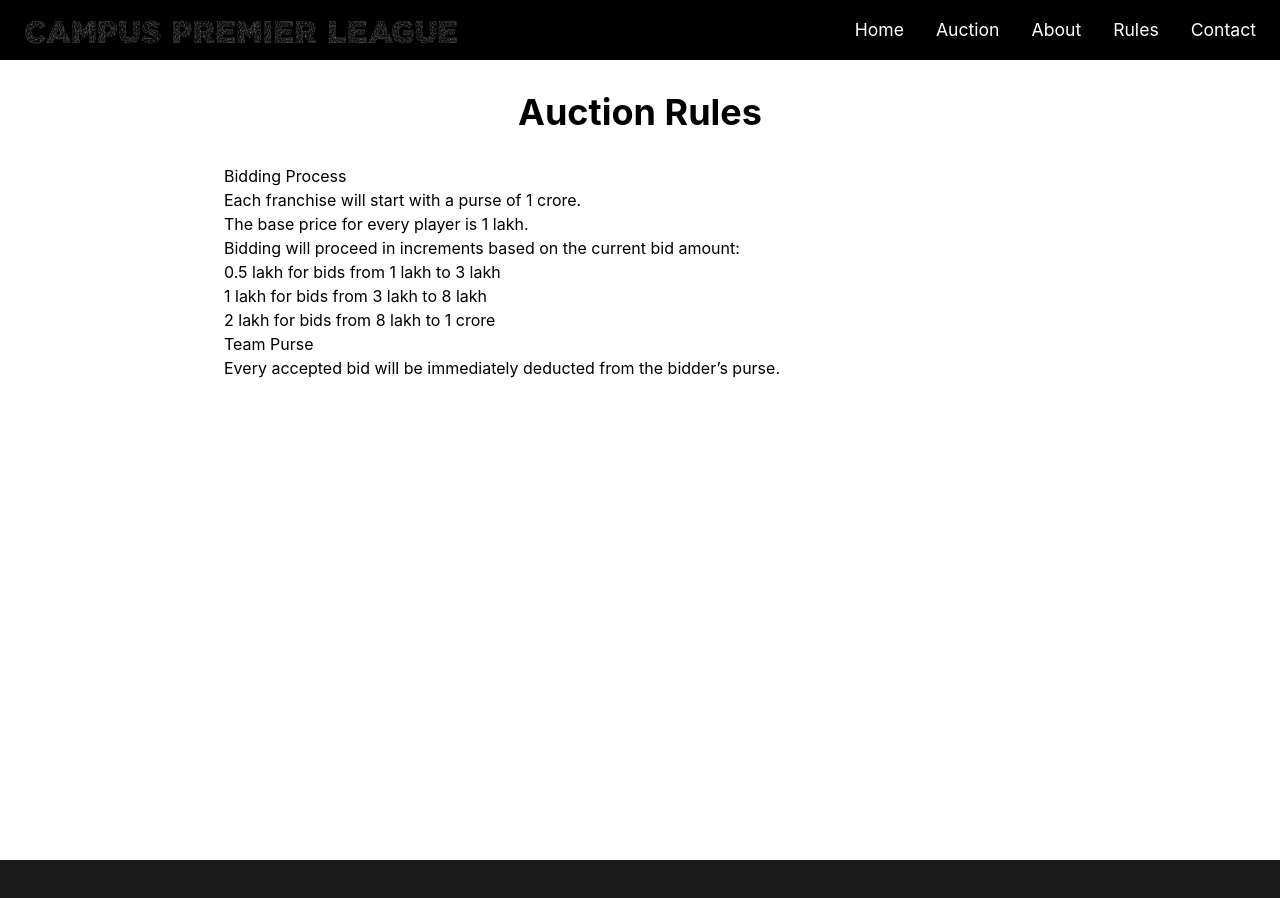
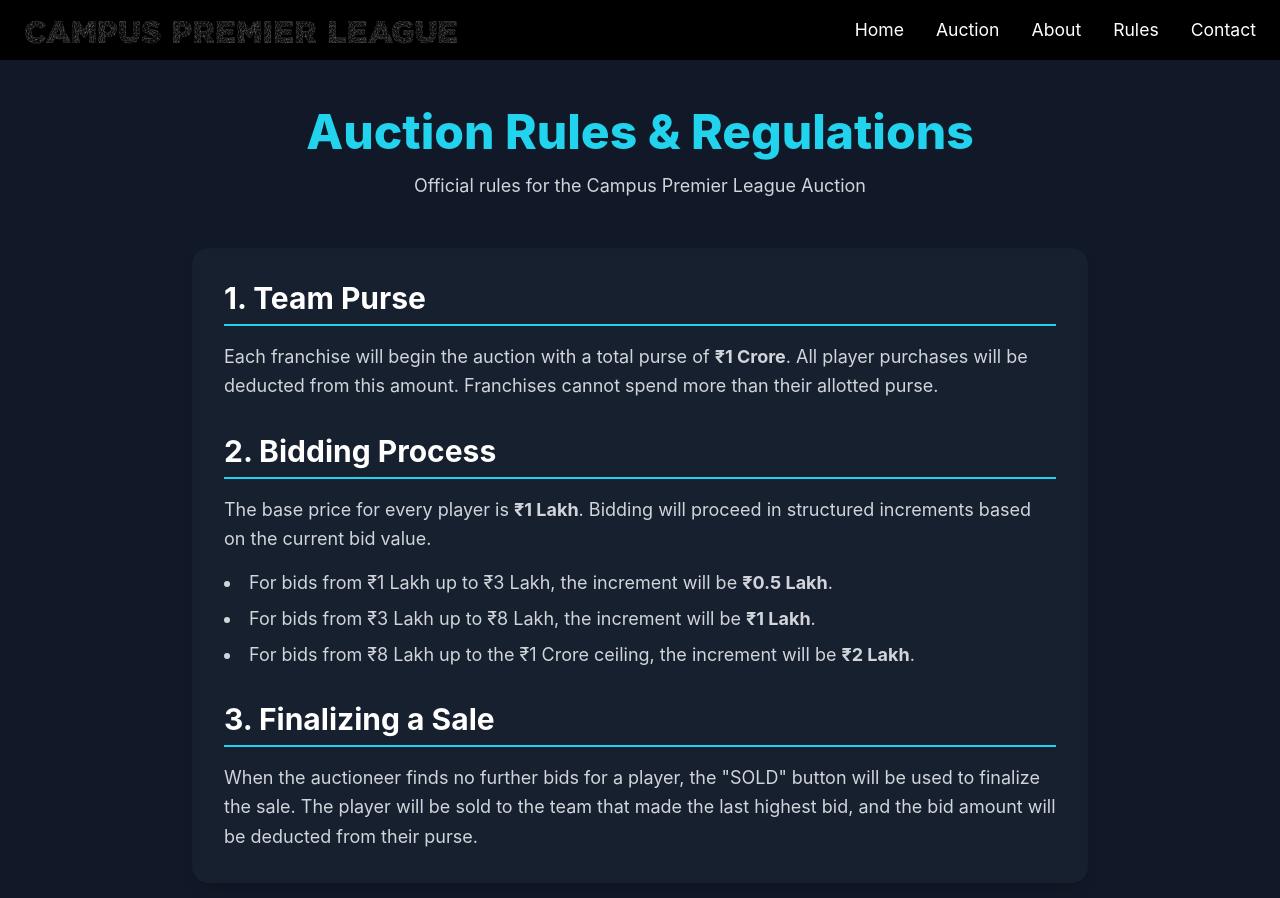
Before and after one commit to Harshvardhan295/CPL, a React (Vite) app: page /rules in a window 1280 px wide. Shown: the top 898 px of the page. Before the commit the page ends 860 px from the top, so only its background shows below. Built offline with nearby package versions, Linux system fonts and the light colour scheme.

Commit message:
added gap between team images

```diff
--- a/src/index.css
+++ b/src/index.css
@@ -8,38 +8,26 @@
   font-weight: normal;
   font-style: normal;
 }
-/* Add this to your global CSS */
-[data-testid="modal"] > div {
-  background: transparent !important; /* remove white bg */
-  box-shadow: none !important;       /* optional */
+
+body {
+  background-color: #111827; /* Dark gray background */
+  color: #f3f4f6; /* Light gray text */
 }
+
 .loader-overlay {
   position: fixed;
   top: 0;
   left: 0;
   width: 100%;
   height: 100%;
-  background: rgba(0,0,0,0.8); /* semi-transparent background */
+  background: rgba(0,0,0,0.8);
   display: flex;
   justify-content: center;
   align-items: center;
-  z-index: 9999; /* on top of everything */
+  z-index: 9999;
 }
 
 .loader-gif {
   width: 150px;
   height: 150px;
-  animation: glow 1.5s infinite alternate;
 }
-
-@keyframes glow {
-  0% {
-    filter: drop-shadow(0 0 5px #b6dfdf);
-  }
-  50% {
-    filter: drop-shadow(0 0 20px #c8f3f3);
-  }
-  100% {
-    filter: drop-shadow(0 0 5px #b5dddd);
-  }
-}
--- a/src/pages/About.jsx
+++ b/src/pages/About.jsx
@@ -2,20 +2,24 @@ import React from 'react';
 
 const About = () => {
   return (
-    <div className="bg-white min-h-screen">
-      <div className="max-w-4xl mx-auto p-8">
-        <h1 className="text-4xl font-bold text-center mb-8">About Us</h1>
-        <div className="grid grid-cols-1 md:grid-cols-2 gap-8">
+    <div className="bg-gray-900 text-white min-h-screen py-12 px-4 sm:px-6 lg:px-8">
+      <div className="max-w-4xl mx-auto">
+        <div className="text-center">
+          <h1 className="text-4xl sm:text-5xl font-extrabold text-cyan-400">About Us</h1>
+          <p className="mt-4 text-lg text-gray-300">The Story Behind the Campus Premier League</p>
+        </div>
+
+        <div className="mt-12 bg-gray-800/50 backdrop-blur-sm rounded-2xl shadow-lg p-8 space-y-8">
           <div>
-            <h2 className="text-2xl font-bold mb-4">Our Story</h2>
-            <p className="text-gray-700 mb-4">
-              The team of My Codeless Website has over 18 years of experience in web design and web development. We're based in Utrecht in the Netherlands. Combined, we've created over 500 websites and have seen so many websites – we dream about them.
+            <h2 className="text-3xl font-bold text-white mb-4">Our Mission</h2>
+            <p className="text-gray-300 leading-relaxed">
+              The team of My Codeless Website has over 18 years of experience in web design and web development. We're based in Utrecht in the Netherlands. Combined, we've created over 500 websites and have seen so many websites – we dream about them. This auction platform is a showcase of creating dynamic, data-driven web applications for events like the Campus Premier League.
             </p>
           </div>
           <div>
-            <h2 className="text-2xl font-bold mb-4">Our Mission</h2>
-            <p className="text-gray-700">
-              This blog is made for web designers and small business owners who want to build a new website or improve their current one.
+            <h2 className="text-3xl font-bold text-white mb-4">Our Journey</h2>
+            <p className="text-gray-300 leading-relaxed">
+              This blog is made for web designers and small business owners who want to build a new website or improve their current one. We believe in the power of technology to bring communities together, and what better way to do that than through the spirit of cricket!
             </p>
           </div>
         </div>
--- a/src/pages/Auction.jsx
+++ b/src/pages/Auction.jsx
@@ -1,6 +1,7 @@
 import React, { useState, useEffect } from 'react';
 import PlayerCard from '../components/PlayerCard.jsx';
 import TeamCard from '../components/TeamCard.jsx';
+import VantaBackground from '../components/VantaBackground.jsx';
 
 const Auction = () => {
   const [players, setPlayers] = useState([]);
@@ -32,20 +33,19 @@ const Auction = () => {
         }).then((response) => {
           const data = response.result.values || [];
           const formattedPlayers = data.map((row) => ({
-            // Correctly mapping to the columns from your sheet
-            id: row[0] || 'N/A',                 // Column C: Email Address
-            name: row[1] || 'Unknown Player',    // Column D: Full Name
-            priority: row[6] || '-',             // Column H: Priority for Auction
-            imageUrl: row[7] || '',              // Column I: Profile Image URL
-            performance: row[8] || 'N/A',        // Column J: Rate Your Performance
+            id: row[0] || 'N/A',
+            name: row[1] || 'Unknown Player',    // Correctly maps to Full Name (Column D)
+            priority: row[6] || '-',
+            imageUrl: row[7] || '',
+            performance: row[8] || 'N/A',
           }));
           if (formattedPlayers.length === 0) {
-              setApiError("No players found. Please check the sheet name and range in the .env file.");
+              setApiError("No players found. Check sheet name and range in .env file.");
           }
           setPlayers(formattedPlayers);
         }).catch(err => {
             console.error("Error fetching sheet data: ", err.result.error.message);
-            setApiError(`Failed to fetch data: ${err.result.error.message}. Check Sheet Name, API Key, and Sharing settings.`);
+            setApiError(`Failed to fetch data: ${err.result.error.message}. Check Sheet Name & Sharing settings.`);
         });
       }).catch(err => {
           console.error("Error initializing GAPI client: ", err);
@@ -77,7 +77,7 @@ const Auction = () => {
       setCurrentBid(newBid);
       setLastBidder(teamName);
     } else {
-      alert(`${teamName} does not have enough purse to place this bid.`);
+      alert(`${teamName} does not have enough purse for this bid.`);
     }
   };
 
@@ -120,11 +120,14 @@ const Auction = () => {
   };
 
   return (
-    <div className="relative min-h-screen overflow-hidden bg-black">
-      <div className="relative z-10 flex flex-col items-center justify-center min-h-screen text-center pt-10">
+    <div className="relative min-h-screen w-full overflow-hidden">
+        <div className="absolute top-0 left-0 w-full h-full z-0">
+            <VantaBackground />
+        </div>
+      <div className="relative z-10 flex flex-col items-center justify-center min-h-screen text-center pt-10 pb-10">
         {apiError ? (
-            <div className="text-red-500 text-2xl bg-white/10 p-8 rounded-lg">
-                <p>Error:</p>
+            <div className="text-red-500 text-2xl bg-black/50 p-8 rounded-lg">
+                <p className="font-bold text-3xl mb-4">API Error</p>
                 <p>{apiError}</p>
             </div>
         ) : auctionFinished ? (
@@ -141,7 +144,7 @@ const Auction = () => {
         ) : (
           <p className="text-white text-2xl">Loading players from Google Sheet...</p>
         )}
-        <div className="flex flex-wrap justify-center mt-8">
+        <div className="flex flex-wrap justify-center items-center mt-8 gap-x-20 gap-y-4 px-4">
           {Object.keys(teams).map((teamName) => (
             <TeamCard
               key={teamName}
--- a/src/pages/Rules.jsx
+++ b/src/pages/Rules.jsx
@@ -2,26 +2,37 @@ import React from 'react';
 
 const Rules = () => {
   return (
-    <div className="bg-white min-h-screen">
-      <div className="max-w-4xl mx-auto p-8">
-        <h1 className="text-4xl font-bold text-center mb-8">Auction Rules</h1>
-        <div className="prose">
-          <h2>Bidding Process</h2>
-          <ul>
-            <li>Each franchise will start with a purse of 1 crore.</li>
-            <li>The base price for every player is 1 lakh.</li>
-            <li>Bidding will proceed in increments based on the current bid amount:
-              <ul>
-                <li>0.5 lakh for bids from 1 lakh to 3 lakh</li>
-                <li>1 lakh for bids from 3 lakh to 8 lakh</li>
-                <li>2 lakh for bids from 8 lakh to 1 crore</li>
-              </ul>
-            </li>
-          </ul>
-          <h2>Team Purse</h2>
-          <p>
-            Every accepted bid will be immediately deducted from the bidder’s purse.
-          </p>
+    <div className="bg-gray-900 text-white min-h-screen py-12 px-4 sm:px-6 lg:px-8">
+      <div className="max-w-4xl mx-auto">
+        <div className="text-center mb-12">
+          <h1 className="text-4xl sm:text-5xl font-extrabold text-cyan-400">Auction Rules & Regulations</h1>
+          <p className="mt-4 text-lg text-gray-300">Official rules for the Campus Premier League Auction</p>
+        </div>
+
+        <div className="bg-gray-800/50 backdrop-blur-sm rounded-2xl shadow-lg p-8 space-y-8">
+          <div>
+            <h2 className="text-3xl font-bold text-white border-b-2 border-cyan-400 pb-2 mb-4">1. Team Purse</h2>
+            <p className="text-gray-300 leading-relaxed text-lg">
+              Each franchise will begin the auction with a total purse of <strong>₹1 Crore</strong>. All player purchases will be deducted from this amount. Franchises cannot spend more than their allotted purse.
+            </p>
+          </div>
+          <div>
+            <h2 className="text-3xl font-bold text-white border-b-2 border-cyan-400 pb-2 mb-4">2. Bidding Process</h2>
+            <p className="text-gray-300 leading-relaxed text-lg mb-4">
+              The base price for every player is <strong>₹1 Lakh</strong>. Bidding will proceed in structured increments based on the current bid value.
+            </p>
+            <ul className="list-disc list-inside space-y-2 text-lg text-gray-300">
+              <li>For bids from ₹1 Lakh up to ₹3 Lakh, the increment will be <strong>₹0.5 Lakh</strong>.</li>
+              <li>For bids from ₹3 Lakh up to ₹8 Lakh, the increment will be <strong>₹1 Lakh</strong>.</li>
+              <li>For bids from ₹8 Lakh up to the ₹1 Crore ceiling, the increment will be <strong>₹2 Lakh</strong>.</li>
+            </ul>
+          </div>
+           <div>
+            <h2 className="text-3xl font-bold text-white border-b-2 border-cyan-400 pb-2 mb-4">3. Finalizing a Sale</h2>
+            <p className="text-gray-300 leading-relaxed text-lg">
+              When the auctioneer finds no further bids for a player, the "SOLD" button will be used to finalize the sale. The player will be sold to the team that made the last highest bid, and the bid amount will be deducted from their purse.
+            </p>
+          </div>
         </div>
       </div>
     </div>
```
Also changed, not shown: src/components/PlayerCard.jsx (+18 -29 lines), src/pages/Contact.jsx (+27 -21 lines).
